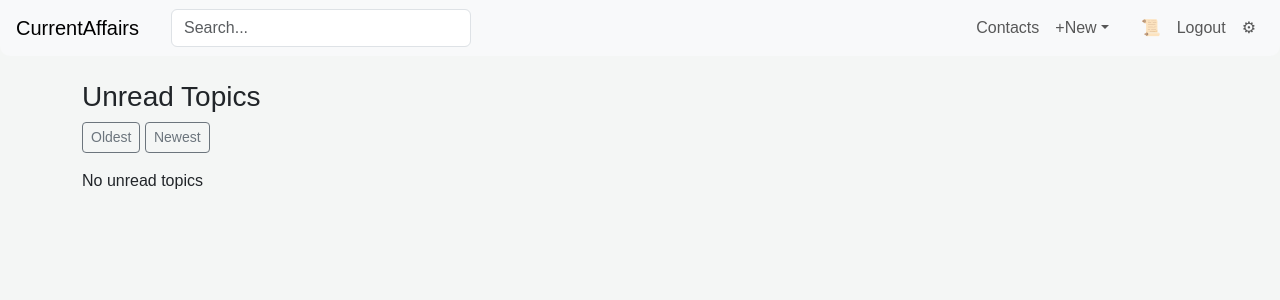
After one commit to PvlKr16/CurrentAffairs, a Django app: page /unread/ in a window 1280 px wide. The commit adds this page. Shown: the top 300 px of the page. Run offline with Django 5.2, Linux system fonts and the light colour scheme.

Commit message:
counter of unread added; user creating fixed

```diff
--- /dev/null
+++ b/currentaffairs/static/js/unread.js
@@ -0,0 +1,21 @@
+function updateUnreadCounter() {
+    fetch('/api/unread-count/')
+        .then(response => response.json())
+        .then(data => {
+            const badge = document.getElementById('unread-badge');
+
+            if (!badge) return;
+
+            if (data.count > 0) {
+                badge.innerText = data.count;
+                badge.classList.remove('d-none');
+            } else {
+                badge.classList.add('d-none');
+            }
+        });
+}
+
+document.addEventListener('DOMContentLoaded', function () {
+    updateUnreadCounter();
+    setInterval(updateUnreadCounter, 60000);
+});
--- a/currentaffairs/templates/base.html
+++ b/currentaffairs/templates/base.html
@@ -32,5 +32,6 @@
 <script src="https://cdn.jsdelivr.net/npm/bootstrap@5.3.3/dist/js/bootstrap.bundle.min.js"></script>
 
 {% block extra_js %}{% endblock %}
+<script src="{% static 'js/unread.js' %}"></script>
 </body>
 </html>
--- a/currentaffairs/templates/components/header.html
+++ b/currentaffairs/templates/components/header.html
@@ -28,10 +28,10 @@
             </li>
 
             <li class="nav-item">
-                <a class="nav-link position-relative" href="#">
+                <a class="nav-link position-relative" href="/unread/">
                     📜
-                    <span class="badge bg-danger position-absolute top-0 start-100 translate-middle">
-                        0
+                    <span id="unread-badge"
+                            class="badge bg-danger position-absolute top-0 start-100 translate-middle d-none">0
                     </span>
                 </a>
             </li>
--- /dev/null
+++ b/currentaffairs/templates/topics/unread_topics.html
@@ -0,0 +1,20 @@
+{% extends 'base.html' %}
+
+{% block content %}
+
+<h3>Unread Topics</h3>
+
+<div class="mb-3">
+    <a href="?sort=oldest" class="btn btn-outline-secondary btn-sm">Oldest</a>
+    <a href="?sort=newest" class="btn btn-outline-secondary btn-sm">Newest</a>
+</div>
+
+{% for topic in topics %}
+<div class="card p-3 mb-2">
+    <a href="/topic/{{ topic.id }}/">{{ topic.title }}</a>
+</div>
+{% empty %}
+<p>No unread topics</p>
+{% endfor %}
+
+{% endblock %}
--- a/currentaffairs/topics/urls.py
+++ b/currentaffairs/topics/urls.py
@@ -1,8 +1,10 @@
 from django.urls import path
-from .views import create_topic, topic_detail, mark_unread
+from .views import create_topic, topic_detail, mark_unread, unread_count_api, unread_topics_page
 
 urlpatterns = [
     path('topic/new/', create_topic),
     path('topic/<int:topic_id>/', topic_detail),
     path('topic/<int:topic_id>/mark-unread/', mark_unread),
+    path('api/unread-count/', unread_count_api),
+    path('unread/', unread_topics_page),
 ]
--- a/currentaffairs/topics/views.py
+++ b/currentaffairs/topics/views.py
@@ -1,10 +1,11 @@
 from django.shortcuts import render, redirect
 from .forms import TopicCreateForm
 from django.contrib.auth.decorators import login_required
-from .models import Topic
 from django.shortcuts import get_object_or_404
 from comments.models import Comment
 from .models import Topic, TopicReadStatus
+from django.db.models import Max
+from django.http import JsonResponse
 from django.utils import timezone
 
 
@@ -30,8 +31,15 @@ def create_topic(request):
 
             form.save_m2m()
 
-            # Ensure author is participant
+            # Author is always participant
             topic.participants.add(request.user)
+
+            # Mark topic as read for author immediately
+            TopicReadStatus.objects.update_or_create(
+                user=request.user,
+                topic=topic,
+                defaults={'last_read_at': timezone.now()}
+            )
 
             return redirect('/home/')
 
@@ -65,3 +73,58 @@ def mark_unread(request, topic_id):
     ).delete()
 
     return redirect('/home/')
+
+def get_unread_topics_for_user(user):
+    if not user.is_authenticated:
+        return Topic.objects.none()
+
+    topics = Topic.objects.filter(participants=user)
+
+    unread_ids = []
+
+    for topic in topics:
+        status = TopicReadStatus.objects.filter(
+            user=user,
+            topic=topic
+        ).first()
+
+        latest_comment = topic.comments.order_by('-created_at').first()
+
+        latest_activity = topic.created_at
+        if latest_comment:
+            latest_activity = latest_comment.created_at
+
+        if not status:
+            unread_ids.append(topic.id)
+        elif latest_activity > status.last_read_at:
+            # Ignore own comment
+            if latest_comment and latest_comment.author == user:
+                continue
+            unread_ids.append(topic.id)
+
+    return Topic.objects.filter(id__in=unread_ids)
+
+def unread_count_api(request):
+    unread = get_unread_topics_for_user(request.user)
+    return JsonResponse({
+        'count': unread.count()
+    })
+
+def unread_topics_page(request):
+    topics = get_unread_topics_for_user(request.user)
+
+    sort = request.GET.get('sort', 'newest')
+
+    topics = list(topics)
+
+    topics.sort(
+        key=lambda t: t.comments.order_by('-created_at').first().created_at
+        if t.comments.exists()
+        else t.created_at,
+        reverse=(sort == 'newest')
+    )
+
+    return render(request, 'topics/unread_topics.html', {
+        'topics': topics,
+        'sort': sort
+    })
```
Also changed, not shown: currentaffairs/comments/views.py (+9 -1 lines), currentaffairs/users/models.py (+8 -4 lines).
